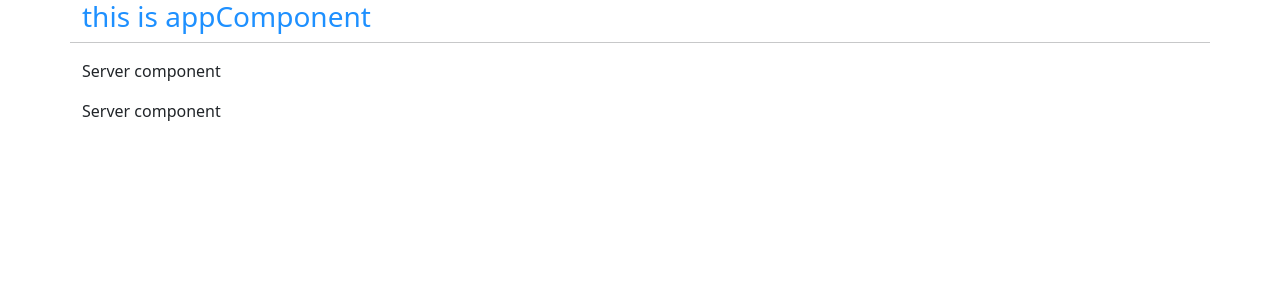
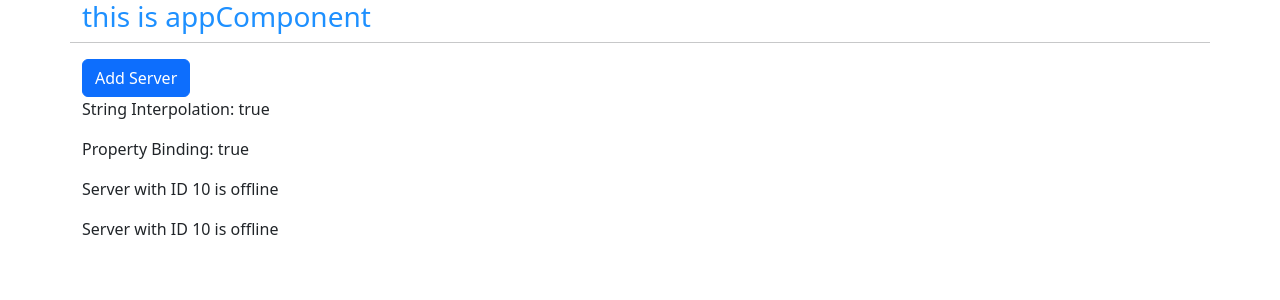
Before and after one commit to prakarsh7/angular-the-complete-guide-part-2, an Angular app: page / in a window 1280 px wide. Shown: the top 300 px of the page. Built offline with nearby package versions, Linux system fonts and the light colour scheme.

Commit message:
String Interpolation & Property Binding

```diff
--- a/src/app/app.component.ts
+++ b/src/app/app.component.ts
@@ -6,7 +6,7 @@ import { Component } from '@angular/core';
   // styleUrl: './app.component.css'
   styles: [`
     h3 {
-      color: dodgerblue;
+      color: dodgerBlue;
     }
   `]
 })
--- a/src/app/server/server.component.html
+++ b/src/app/server/server.component.html
@@ -1 +1,2 @@
-<p>Server component</p>
+<!-- String Interpolation -->
+<p>{{'Server'}} with ID {{ serverId }} is {{ getServerStatus() }}</p>
--- a/src/app/server/server.component.ts
+++ b/src/app/server/server.component.ts
@@ -5,5 +5,10 @@ import { Component } from "@angular/core";
     templateUrl: './server.component.html' // path to the html template file for this component
 })
 export class ServerComponent {
+    serverId = 10;
+    serverStatus: string = 'offline'; // Don't need to specify, it will be inferred
 
+    getServerStatus() {
+        return this.serverStatus;
+    }
 }
--- a/src/app/servers/servers.component.html
+++ b/src/app/servers/servers.component.html
@@ -1,2 +1,15 @@
+<!-- Property Binding -->
+<!-- Here the '[disabled] is not acting as an attribute but as a property which HTML element (button) has' -->
+<!-- Updates the DOM dynamically -->
+<button
+    class="btn btn-primary"
+    [disabled]="!allowNewServer">
+        Add Server
+</button>
+
+<!-- String Interpolation vs Property Binding -->
+<p>String Interpolation: {{ allowNewServer }}</p>
+<p [innerText]="'Property Binding: ' + allowNewServer">Property Binding</p>
+
 <app-server></app-server>
 <app-server></app-server>
--- a/src/app/servers/servers.component.ts
+++ b/src/app/servers/servers.component.ts
@@ -2,11 +2,18 @@ import { Component } from '@angular/core';
 
 @Component({
   selector: 'app-servers',
-  template: `
-  <app-server></app-server>
-  <app-server></app-server>`,
+  // template: `
+  // <app-server></app-server>
+  // <app-server></app-server>`,
+  templateUrl: './servers.component.html',
   styleUrl: './servers.component.css'
 })
 export class ServersComponent {
+  allowNewServer = false;
 
+  constructor() {
+    setTimeout(() => {
+      this.allowNewServer = true;
+    }, 5000);
+  }
 }
```
Also changed, not shown: 1 other file (tests, documents, lock files or other folders).
